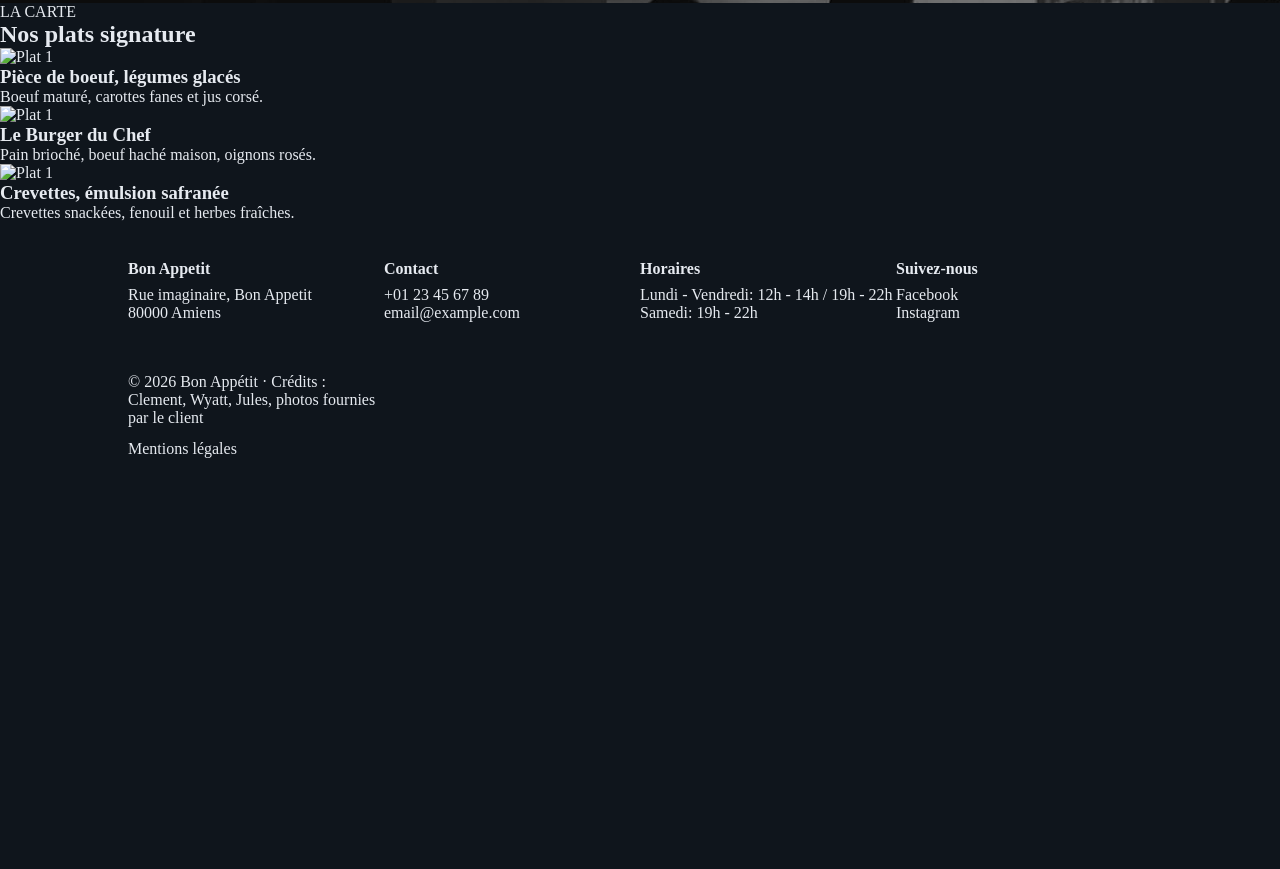
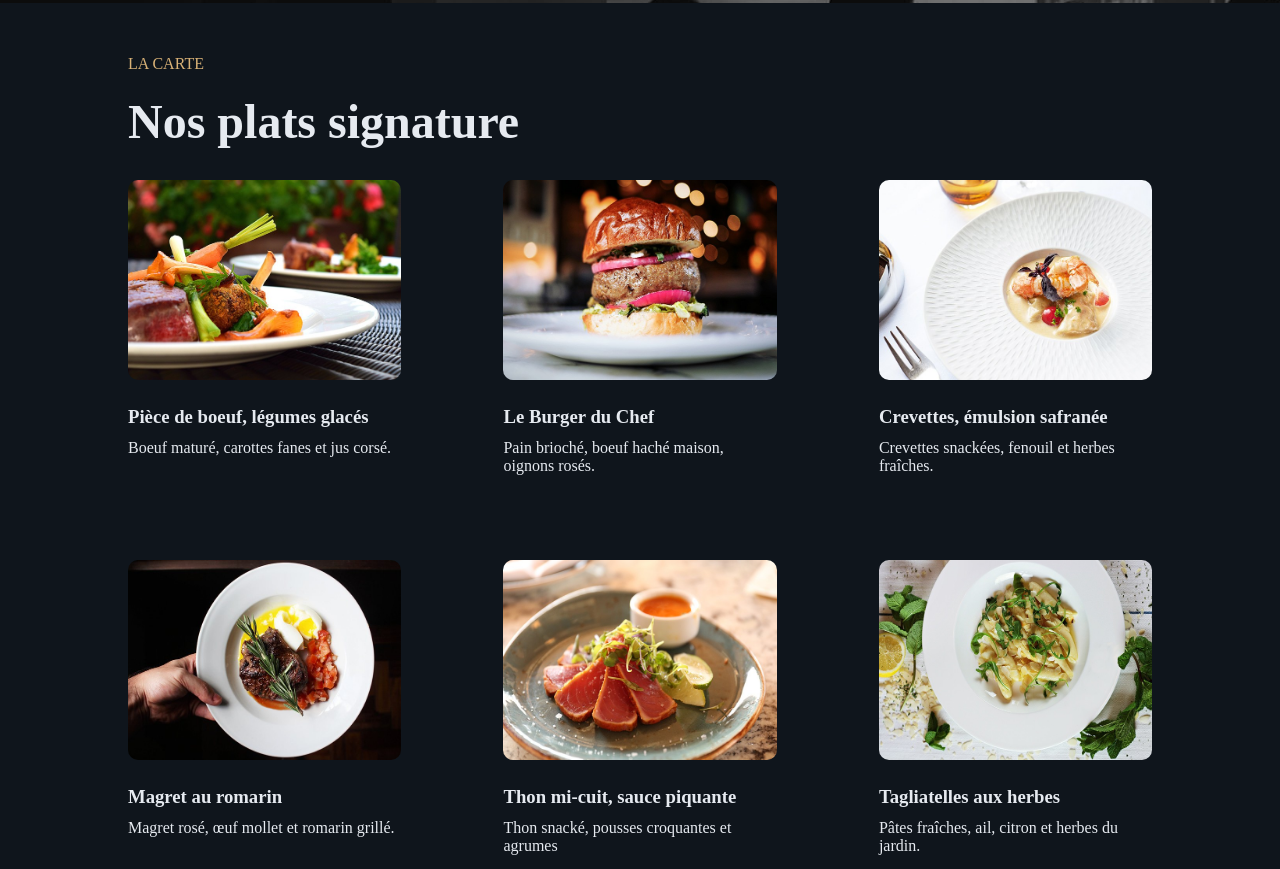
Before and after one commit to RouyouteDev/PROJ-Site-Michel-BOUILLON, a plain HTML site: page index.html in a window 1280 px wide. Shown: the part 1669-2538 px from the top of the page. Before the commit the page ends 2165 px from the top, so only its background shows below. Drawn offline with Linux system fonts and the light colour scheme.

Commit message:
ajout de la section avec les plats sous forme de cards

```diff
--- a/assets/css/style.css
+++ b/assets/css/style.css
@@ -168,6 +168,32 @@ footer{
     }
 }
 
+/* SECTION CARD  */
+.section-carte{
+    p,h2{
+        margin: 2% 0;
+    }
+    h2{
+        font-size: 3rem;
+    }
+    padding: 2.5% 10%;
+    .grid-carte{
+        display: grid;
+        grid-template-columns: 1fr 1fr 1fr;
+        gap: 10%;
+        .carte-item{
+            img{
+                width: 100%;
+                height: 25vh;
+                border-radius: 10px;
+            }
+            *{
+                margin: 4% 0;
+            }
+        }
+    }
+}
+
 /* POUR LES BTNS DE RESERVATION */
 .reservation{
     text-align: center;
--- a/index.html
+++ b/index.html
@@ -65,23 +65,38 @@
     </section>
     <!-- FAIT CETTE SECTION LA CLEMENT -->
     <section class="section-carte">
-        <p>LA CARTE</p>
+        <p class="accent">LA CARTE</p>
         <h2>Nos plats signature</h2>
         <div class="grid-carte">
             <div class="carte-item">
-                <img src="images/plat1.jpg" alt="Plat 1">
+                <img src="./assets/imgs/food_1_dark.jpg" alt="Plat 1">
                 <h3>Pièce de boeuf, légumes glacés</h3>
                 <p>Boeuf maturé, carottes fanes et jus corsé.</p>
             </div>
             <div class="carte-item">
-                <img src="images/plat1.jpg" alt="Plat 1">
+                <img src="./assets/imgs/food_4_dark.jpg" alt="Plat 1">
                 <h3>Le Burger du Chef</h3>
                 <p>Pain brioché, boeuf haché maison, oignons rosés.</p>
             </div>
             <div class="carte-item">
-                <img src="images/plat1.jpg" alt="Plat 1">
+                <img src="./assets/imgs/food_5_dark.jpg" alt="Plat 1">
                 <h3>Crevettes, émulsion safranée</h3>
                 <p>Crevettes snackées, fenouil et herbes fraîches.</p>
+            </div>
+            <div class="carte-item">
+                <img src="./assets/imgs/food_7_dark.jpg" alt="Plat 1">
+                <h3>Magret au romarin</h3>
+                <p>Magret rosé, œuf mollet et romarin grillé.</p>
+            </div>
+            <div class="carte-item">
+                <img src="./assets/imgs/food_10_dark.jpg" alt="Plat 1">
+                <h3>Thon mi-cuit, sauce piquante</h3>
+                <p>Thon snacké, pousses croquantes et agrumes</p>
+            </div>
+            <div class="carte-item">
+                <img src="./assets/imgs/food_11_dark.jpg" alt="Plat 1">
+                <h3>Tagliatelles aux herbes</h3>
+                <p>Pâtes fraîches, ail, citron et herbes du jardin.</p>
             </div>
         </div>
     </section>
```
Also changed, not shown: assets/imgs/food_10_dark.jpg (renamed from ressources/food_10_dark.jpg), assets/imgs/food_11_dark.jpg (renamed from ressources/food_11_dark.jpg), assets/imgs/food_1_dark.jpg (renamed from ressources/food_1_dark.jpg), assets/imgs/food_4_dark.jpg (renamed from ressources/food_4_dark.jpg), assets/imgs/food_5_dark.jpg (renamed from ressources/food_5_dark.jpg), assets/imgs/food_7_dark.jpg (renamed from ressources/food_7_dark.jpg).
